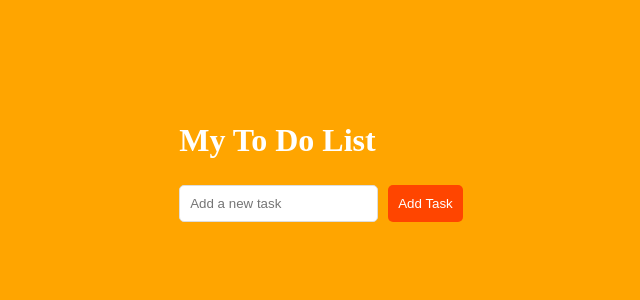
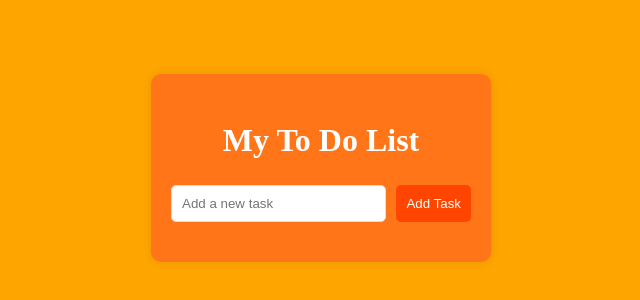
Before and after one commit to lyssandraa/To-do-list-challenge, a React (Vite) app in the folder ToDoListChallenge/: page / in a window 1280 px wide. Shown: the part 232-532 px from the top of the page, without its empty margins (319-959 px from the left). Built offline with nearby package versions, Linux system fonts and the light colour scheme.

Commit message:
added more css and new classnames

```diff
--- a/ToDoListChallenge/src/App.css
+++ b/ToDoListChallenge/src/App.css
@@ -5,6 +5,15 @@ body {
   justify-content: center;
   align-items: center;
   height: 100vh;
+}
+
+.container {
+  background-color: #ff7518;
+  border-radius: 10px;
+  box-shadow: 0 0 10px rgba(0, 0, 0, 0.1);
+  padding: 20px;
+  width: 300px;
+  text-align: center;
 }
 
 form {
--- a/ToDoListChallenge/src/App.jsx
+++ b/ToDoListChallenge/src/App.jsx
@@ -24,7 +24,7 @@ const App = () => {
 
   return (
     <>
-      <div>
+      <div className="container">
         <h1>My To Do List</h1>
         <AddTask handleAddTask={handleAddTask} />
         <div>
```
